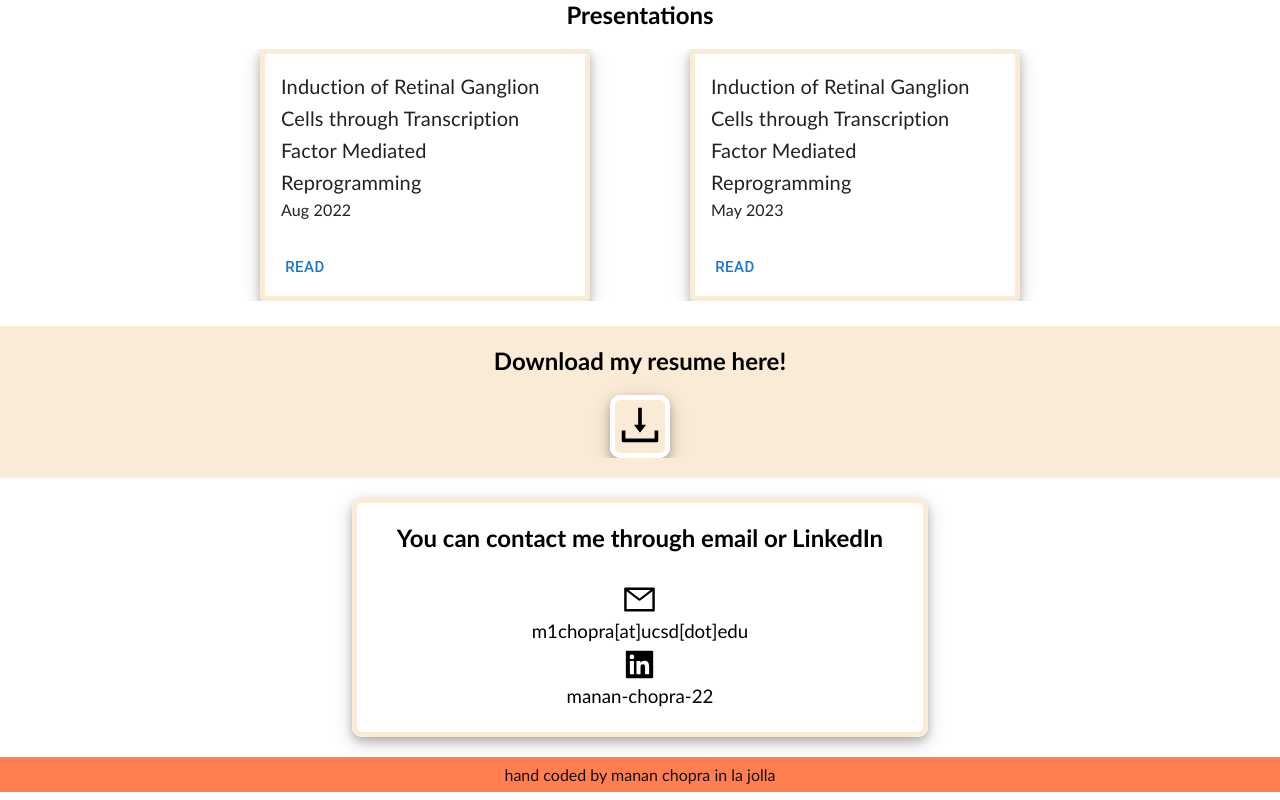
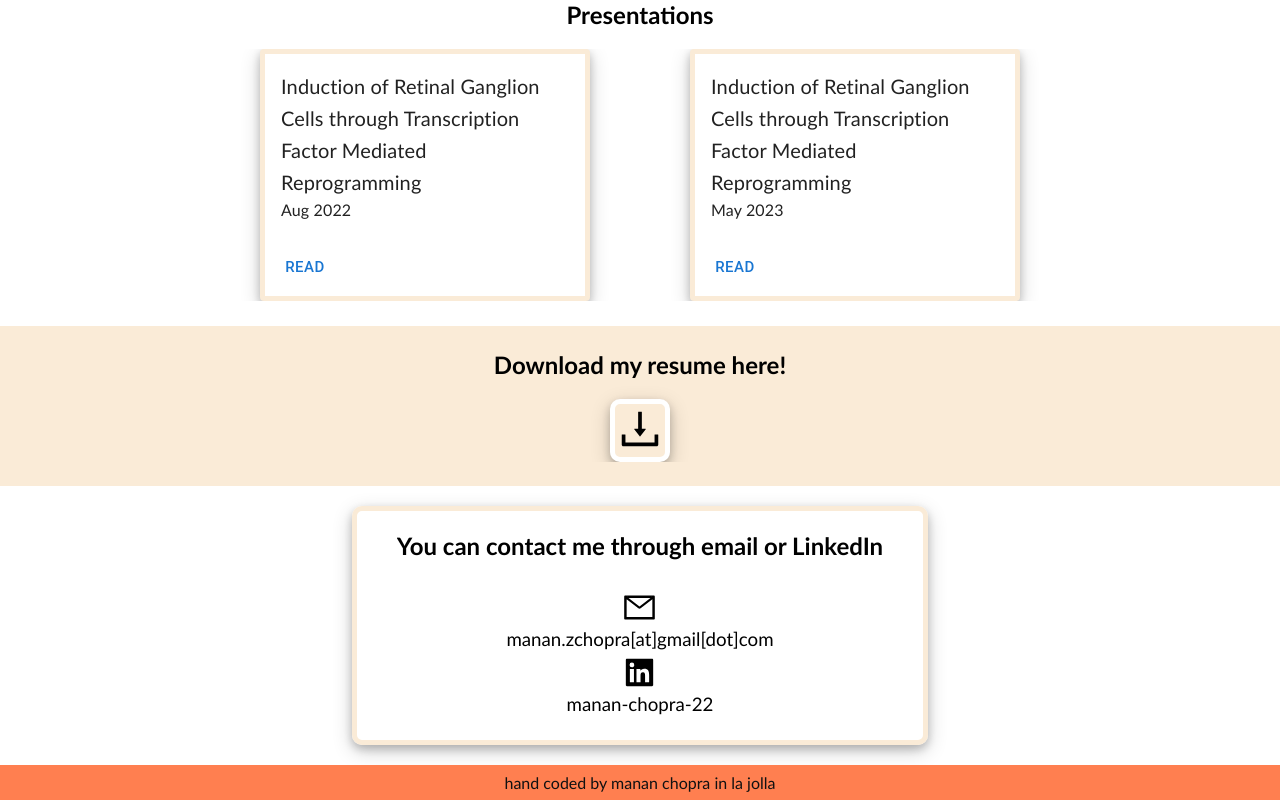
Before and after one commit to recursivelymanan/portfolio-web, a React (Create React App) app: page / in a window 1280 px wide. Shown: the part 814-1614 px from the top of the page. Built offline with nearby package versions, Linux system fonts and the light colour scheme.

Commit message:
Updated email

```diff
--- a/src/App.css
+++ b/src/App.css
@@ -65,7 +65,7 @@ body {
 #resume {
   background-color: antiquewhite;
   height: fit-content;
-  padding-bottom: 20px;
+  padding: 3vh;
 }
 
 #contact {
@@ -85,4 +85,5 @@ body {
 
 .resume_text {
   text-align: center;
+  margin-top: 0vh;
 }
--- a/src/components/Contact/Contact.js
+++ b/src/components/Contact/Contact.js
@@ -13,7 +13,7 @@ function Contact() {
         <div className="horizontal">
           <div>
             <AiOutlineMail size={35} />
-            <h3 className="contact_text">m1chopra[at]ucsd[dot]edu</h3>
+            <h3 className="contact_text">manan.zchopra[at]gmail[dot]com</h3>
           </div>
           <div>
             <a
```
